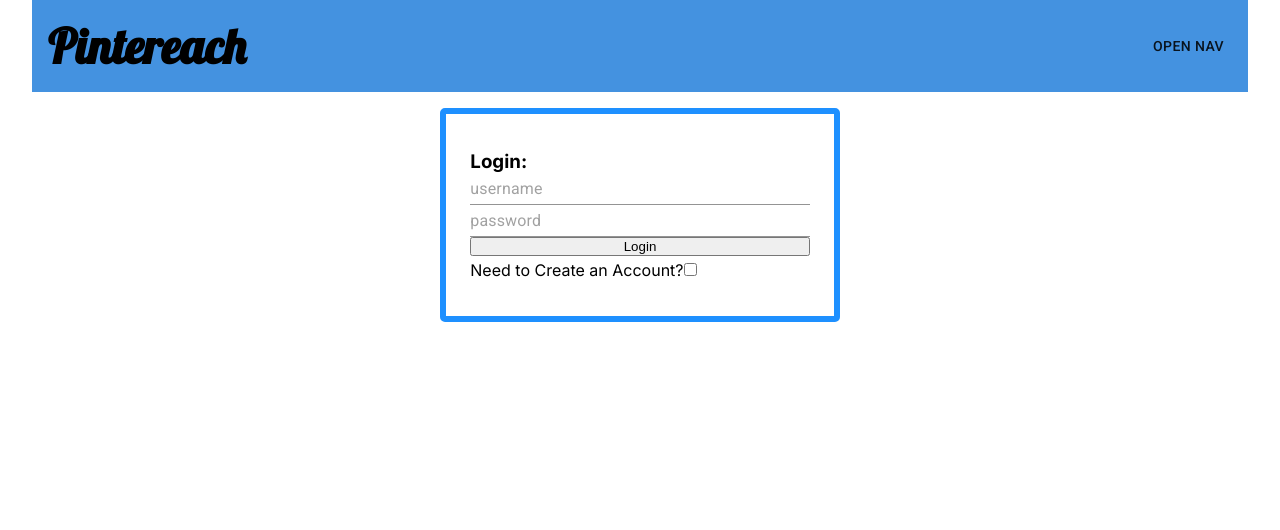
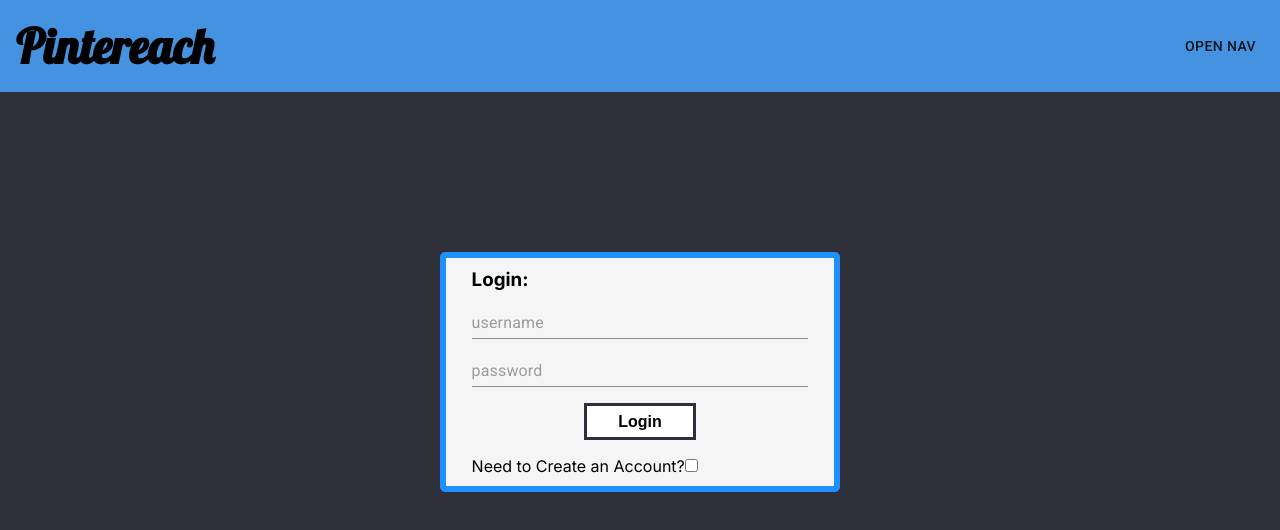
Before and after one commit to BW-TT-2-Pintereach/front_end, a React (Create React App) app: page /authorization in a window 1280 px wide. Shown: the top 530 px of the page. Built offline with nearby package versions, Linux system fonts and the light colour scheme.

Commit message:
Styled login/ signup & refactored a good chunk of ux

```diff
--- a/package.json
+++ b/package.json
@@ -8,6 +8,7 @@
     "@testing-library/jest-dom": "^5.11.6",
     "@testing-library/react": "^11.1.2",
     "@testing-library/user-event": "^12.2.2",
+    "antd": "^4.8.4",
     "axios": "^0.21.0",
     "react": "^17.0.1",
     "react-dom": "^17.0.1",
--- a/src/components/ArticleCard.js
+++ b/src/components/ArticleCard.js
@@ -1,4 +1,6 @@
 import styled from 'styled-components';
+
+import { Card } from 'antd';
 
 
 
@@ -6,12 +8,19 @@
 
 
     return (
-        <StyledCard key={article.id}>
+        <Card key={article.id} style={cardStyle} cover={ <img style={imgStyle} alt="shot" src={article.image} />}>
             <h3>{article.title}</h3>
-            <img src={article.image} alt="Cool Shot"/>
+            {/* <img src={article.image} alt="Cool Shot"/> */}
             <p>{article.summary}</p>
             <p>Rank: {article.rank}</p>
-        </StyledCard>
+        </Card>
+
+        // <StyledCard key={article.id}>
+        //     <h3>{article.title}</h3>
+        //     <img src={article.image} alt="Cool Shot"/>
+        //     <p>{article.summary}</p>
+        //     <p>Rank: {article.rank}</p>
+        // </StyledCard>
     )
 }
 
@@ -30,4 +39,15 @@
 
 `;
 
+const cardStyle = {
+    // height: "30vh",
+    width: "20rem",
+    border: "4px solid dodgerblue",
+}
+
+const imgStyle = {
+    width: "100%",
+    objectFit: "cover"
+}
+
 export default ArticleCard;
--- a/src/components/Authorization/Login.js
+++ b/src/components/Authorization/Login.js
@@ -40,6 +40,7 @@
             <h3>Login: </h3>
             <StyledAuthInput>
                 <TextField
+                    className="textField"
                     type="text"
                     name="username"
                     value={userInput.username}
@@ -47,6 +48,7 @@
                     placeholder="username"
                 />
                 <TextField
+                    className="textField"
                     type="text"
                     name="password"
                     value={userInput.password}
@@ -64,6 +66,13 @@
 const StyledAuthInput = styled.div`
     display: flex;
     flex-flow: column nowrap;
+
+    .textField {
+        margin-top: 1rem;
+    }
+
 `;
 
+
+
 export default Login;
--- a/src/components/Authorization/SignUp.js
+++ b/src/components/Authorization/SignUp.js
@@ -37,6 +37,7 @@
             <div className="inputs">
                 <StyledAuthInput>
                     <TextField
+                        className="textField"
                         type="text"
                         name="username"
                         value={userInput.username}
@@ -44,15 +45,16 @@
                         placeholder="username"
                     />
                     <TextField
+                        className="textField"
                         type="text"
                         name="password"
                         value={userInput.password}
                         onChange={handleChange}
                         placeholder="password"
                     />
+                    <button onClick={signUp}>Create Account!</button>
                 </StyledAuthInput>
             </div>
-            <button onClick={signUp}>Create Account!</button>
         </div>
     )
 
@@ -61,6 +63,10 @@
 const StyledAuthInput = styled.div`
     display: flex;
     flex-flow: column nowrap;
+
+    .textField {
+        margin-top: 1rem;
+    }
 `;
 
 export default SignUp;
--- a/src/components/Styles/GlobalStyle.js
+++ b/src/components/Styles/GlobalStyle.js
@@ -10,9 +10,7 @@
 
     body {
         font-family: 'Inter', sans-serif;
-        width: 95%;
-        margin: 0 auto;
-
+        background-color: #2f2f3a;
     }
 
 `;
--- a/src/pages/Authorization.js
+++ b/src/pages/Authorization.js
@@ -1,4 +1,5 @@
 import { useState } from 'react';
+import { Link } from 'react-router-dom';
 import styled from 'styled-components';
 
 import Login from '../components/Authorization/Login'
@@ -11,46 +12,82 @@
 
     const [ signup, setSignup ] = useState(false);
 
-    const handleChange = e => {
+    const toggleSignup = e => {
         setSignup(!signup);
     };
 
 
     if (!signup) {
         return (
+            <StyledBody>
                 <StyledAuthContainer>
                     <Login />
-                <div className="authRadioContainer">
+                    <div className="authCheckbox">
                         <label>Need to Create an Account?</label>
                         <input
                             name="signup"
                             type="checkbox"
                             checked={signup}
-                        onChange={handleChange}
+                            onChange={toggleSignup}
                         />
                     </div>
                 </StyledAuthContainer>
+            </StyledBody>
         )
     }
 
     return (
+        <StyledBody>
             <StyledAuthContainer>
                 <SignUp />
-            <button onClick={handleChange}>Back To Login.</button>
+                <div className="authCheckbox">
+                    <label>Allready Have an Account?</label>
+                    <input
+                        name="signup"
+                        type="checkbox"
+                        checked={!signup}
+                        onChange={toggleSignup}
+                    />
+                </div>
             </StyledAuthContainer>
+        </StyledBody>
     )
 
 };
 
+const StyledBody = styled.div`
+    display: inline-block;
+    height: 90vh;
+    width: 100%;
+`;
+
 const StyledAuthContainer = styled.div`
     width: 25rem;
-    margin: 1rem auto;
+    margin: 20vh auto 0;
+    height: 30vh;
     padding: 3% 2%;
     border: 6px solid dodgerblue;
     border-radius: 5px;
+    background-color: whitesmoke;
+    display: flex;
+    flex-flow: column nowrap;
+    justify-content: center;
 
-    .authRadioContainer {
-        margin: 1% auto 0;
+    button {
+        width: 7rem;
+        margin: 1rem auto;
+        padding: 2%;
+        font-weight: bold;
+        font-size: 1rem;
+        background: white;
+        border: 3px solid #2f2f3a;
+        transition: 1s;
+
+        &:hover {
+            color: white;
+            background-color: #2f2f3a;
+            border-color: dodgerblue;
+        }
     }
 `;
 
```
Also changed, not shown: src/components/ReadingList.js (+5 -4 lines), 1 other file (tests, documents, lock files or other folders). Lines whose indentation alone changed are shown as unchanged.
